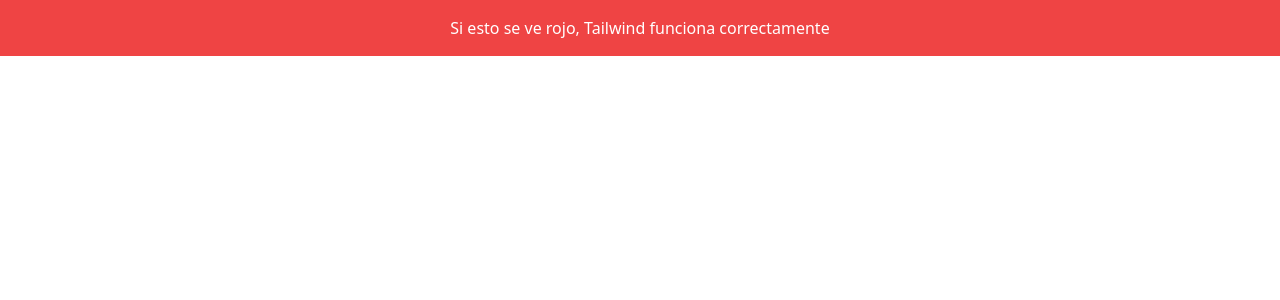
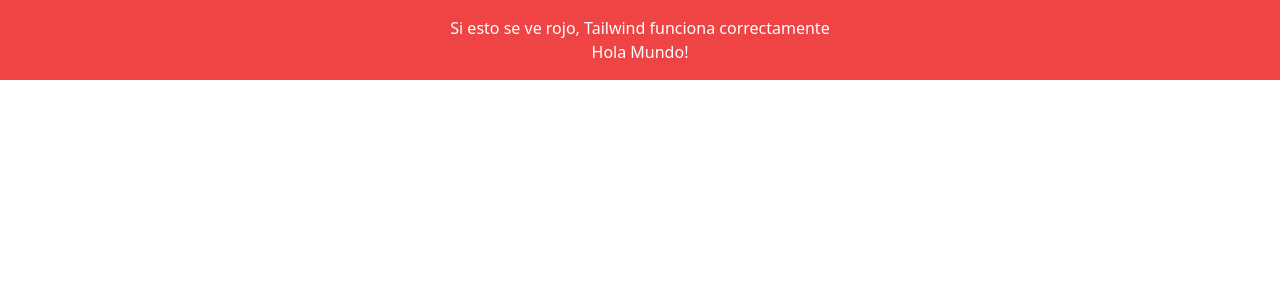
Before and after one commit to j0t4inc0de/niun-frontend, a Vue app: page / in a window 1280 px wide. Shown: the top 300 px of the page. Built offline with nearby package versions, Linux system fonts and the light colour scheme.

Commit message:
test tailwind

```diff
--- a/src/App.vue
+++ b/src/App.vue
@@ -3,6 +3,7 @@
 <template>
   <div class="bg-red-500 text-white p-4 text-center">
     Si esto se ve rojo, Tailwind funciona correctamente
+    <div><span>Hola Mundo!</span></div>
   </div>
 </template>
 
```
